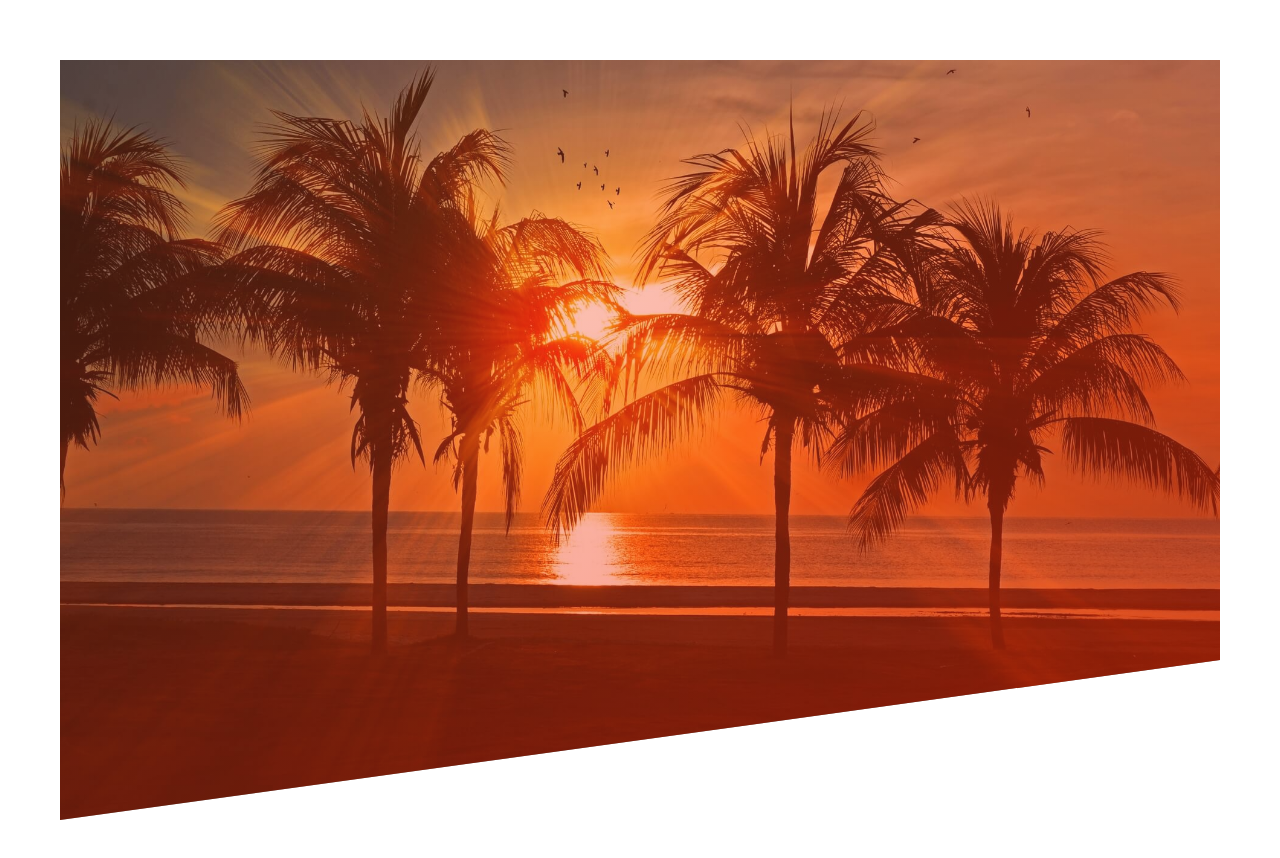
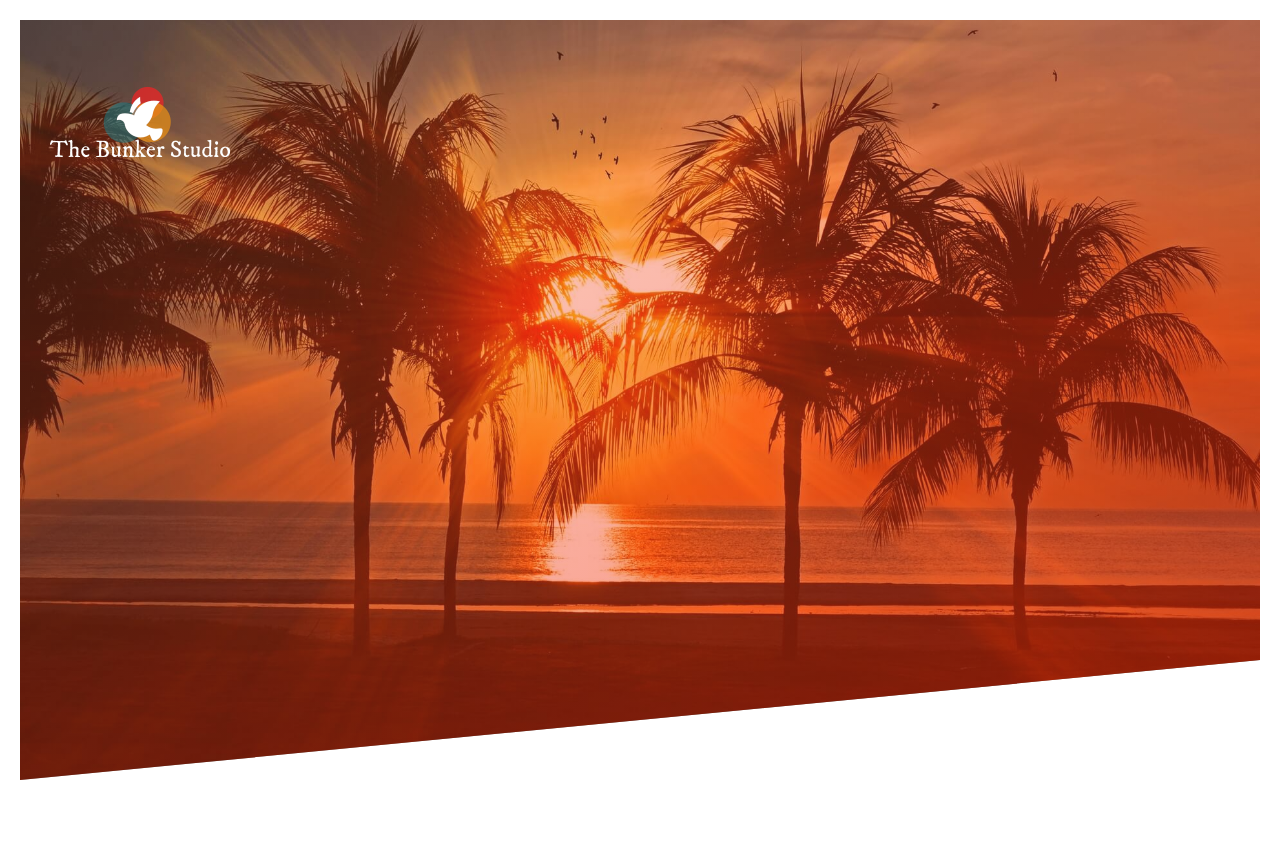
Before and after one commit to Vipmat/Portfolio-website, an Angular app: page / in a window 1280 px wide. Shown: the top 858 px of the page. After the commit the page ends 800 px from the top, so only its background shows below. Built offline with nearby package versions, Linux system fonts and the light colour scheme.

Commit message:
Added a logo and its animation to header

```diff
--- a/src/app/homepage/homepage.component.html
+++ b/src/app/homepage/homepage.component.html
@@ -1,3 +1,9 @@
-<body>
-  <header class="header"></header>
-</body>
+<header class="header">
+  <div class="header__logo-box">
+    <img
+      src="/../../assets/img/the_bunker_logo.png"
+      alt="Logo"
+      class="header__logo"
+    />
+  </div>
+</header>
--- a/src/index.html
+++ b/src/index.html
@@ -6,7 +6,12 @@
     <base href="/" />
     <meta name="viewport" content="width=device-width, initial-scale=1" />
     <link rel="icon" type="image/x-icon" href="favicon.ico" />
-    <link rel="stylesheet" href="styles.css" />
+    <link
+      href="https://fonts.googleapis.com/css?family=Lato:100,300,400,700,900"
+      rel="stylesheet"
+    />
+
+    <link href="styles.css" />
   </head>
   <body>
     <app-root></app-root>
--- a/src/sass/base/_typography.scss
+++ b/src/sass/base/_typography.scss
@@ -1,3 +1,3 @@
 body {
-  padding: 3rem;
+  padding: 2rem;
 }
--- a/src/sass/layout/_header.scss
+++ b/src/sass/layout/_header.scss
@@ -12,5 +12,21 @@
   background-position: top;
   position: relative;
 
-  clip-path: polygon(0 0, 100% 0, 100% 75vh, 0 100%);
+  clip-path: polygon(0 0, 100% 0, 100% 80vh, 0 100%);
+
+  &__logo-box {
+    position: absolute;
+    display: inline-block;
+    top: 2px;
+    left: 2rem;
+    animation: moveInRight 1.2s ease-in;
+  }
+
+  &__logo {
+    height: 20rem;
+  }
+
+  &__logo-box:hover &__logo {
+    animation: moveInRight 1.2s ease-in;
+  }
 }
--- a/src/sass/main.scss
+++ b/src/sass/main.scss
@@ -1,3 +1,4 @@
+@import "./base/animations";
 @import "./base/base";
 @import "./base/typography";
 
--- a/src/styles.css
+++ b/src/styles.css
@@ -1,3 +1,13 @@
+@keyframes moveInRight {
+  0% {
+    opacity: 0;
+    transform: translateX(10rem); }
+  80% {
+    transform: translateX(-1rem); }
+  100% {
+    opacity: 1;
+    transform: translateX(0); } }
+
 *,
 *::after,
 *::before {
@@ -12,7 +22,7 @@ body {
   box-sizing: border-box; }
 
 body {
-  padding: 3rem; }
+  padding: 2rem; }
 
 .header {
   height: 95vh;
@@ -20,4 +30,14 @@ body {
   background-size: cover;
   background-position: top;
   position: relative;
-  clip-path: polygon(0 0, 100% 0, 100% 75vh, 0 100%); }
+  clip-path: polygon(0 0, 100% 0, 100% 80vh, 0 100%); }
+  .header__logo-box {
+    position: absolute;
+    display: inline-block;
+    top: 2px;
+    left: 2rem;
+    animation: moveInRight 1.2s ease-in; }
+  .header__logo {
+    height: 20rem; }
+  .header__logo-box:hover .header__logo {
+    animation: moveInRight 1.2s ease-in; }
```
Also changed, not shown: angular.json (+5 -17 lines), src/sass/base/_animations.scss (added, +15 -0 lines), src/assets/img/the_bunker_logo.png (added).
